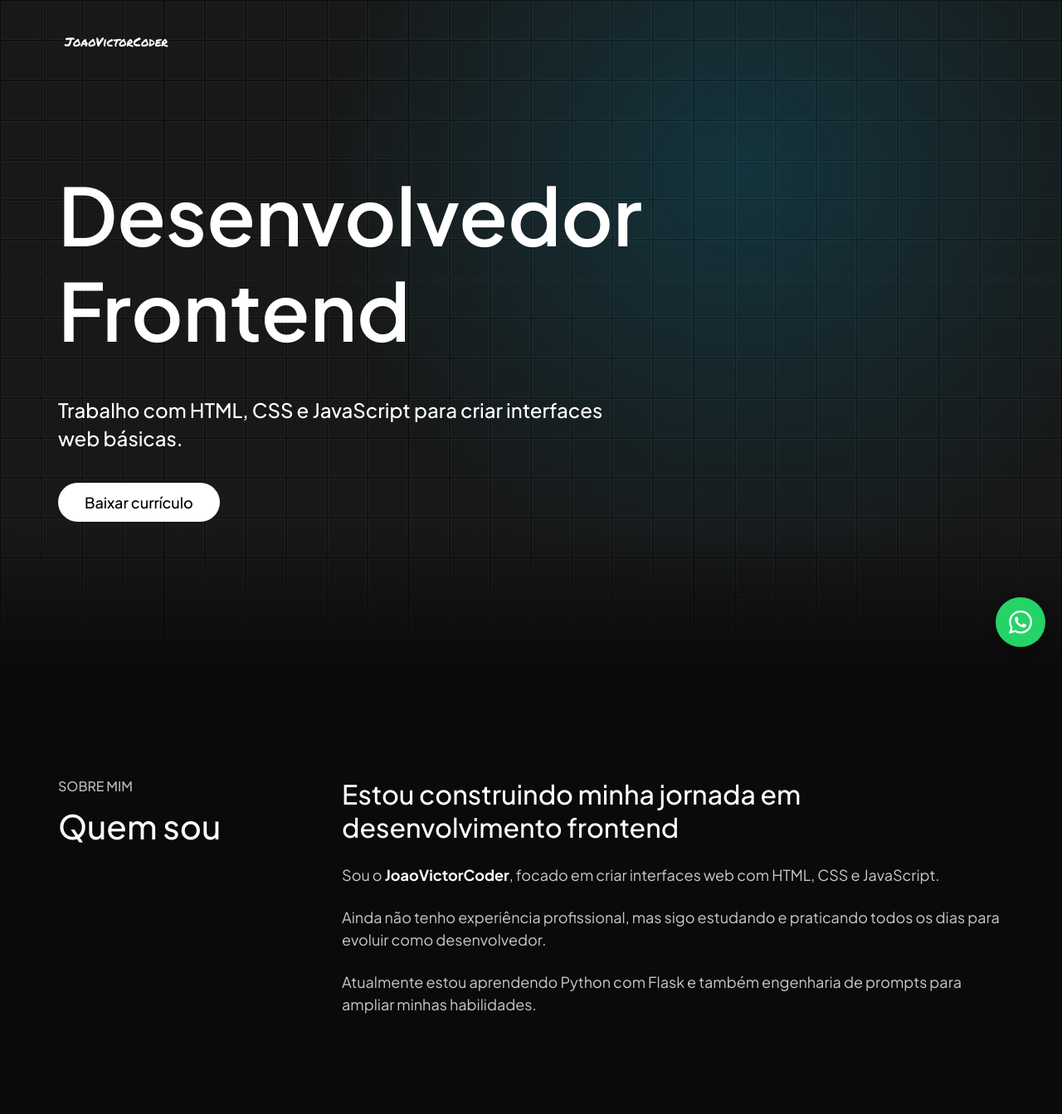
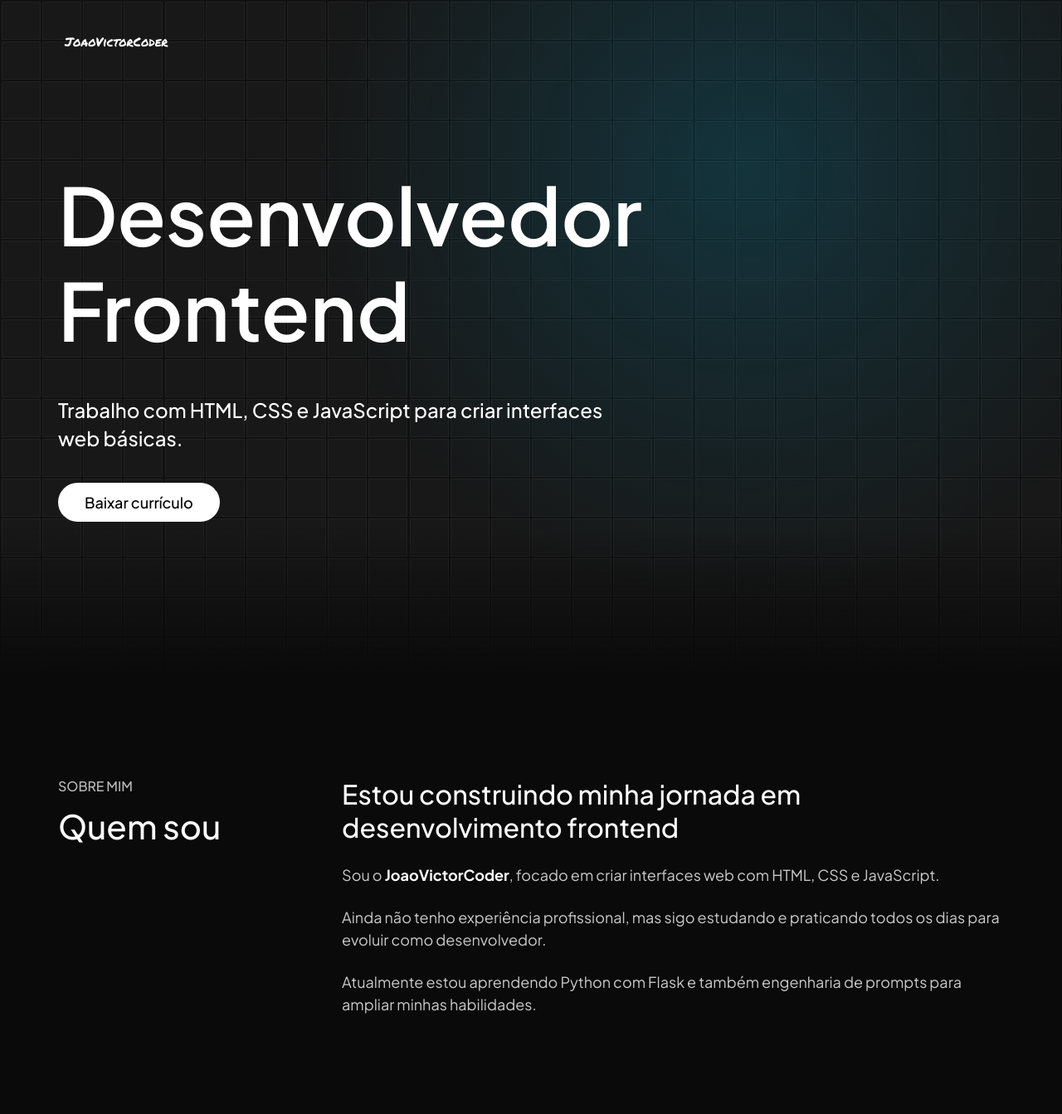
Before and after one commit to JoaoVictorCoder/Portfolio, a Flask app: page / in a window 1280 px wide. Shown: the top 1343 px of the page at 83% size. Run offline with Flask 3, Linux system fonts and the light colour scheme.

Commit message:
Remove LinkedIn floating button from footer section

```diff
--- a/templates/index.html
+++ b/templates/index.html
@@ -182,13 +182,6 @@
     </div>
   </section>
 
-  <a href="https://www.linkedin.com/in/joao-victor-rodrigues-delgado-320557372/" target="_blank" rel="noopener"
-    aria-label="Abrir LinkedIn">
-    <div id="whatsapp-floating-button">
-      <img src="{{ url_for('static', filename='assets/icons/whatsapp.svg') }}" alt="LinkedIn" loading="eager" />
-    </div>
-  </a>
-
   <footer id="s-footer" class="c-footer">
     <article>
       <div class="grid-layout">
```
